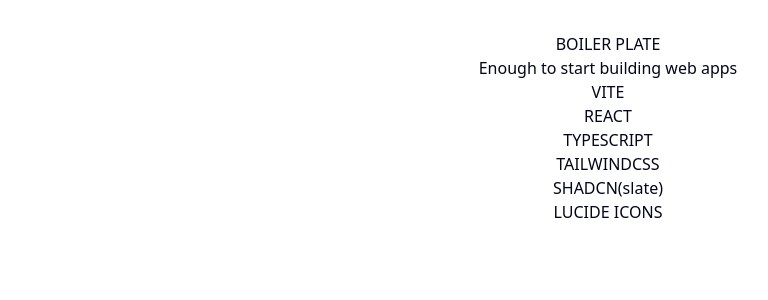
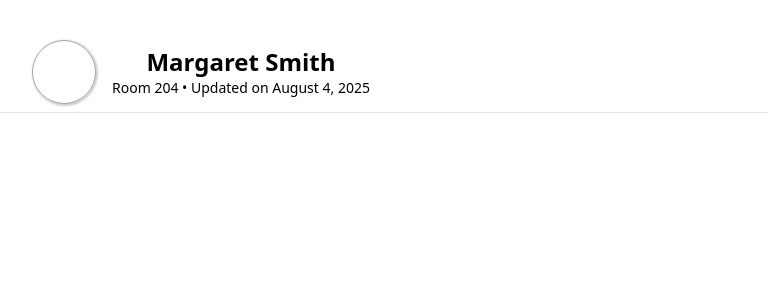
Before and after one commit to bajajshubham/elder-wand, a React (Vite) app: page / in a window 1280 px wide. Shown: the top 300 px of the page, without its empty margins (32-800 px from the left). Built offline with nearby package versions, Linux system fonts and the light colour scheme.

Commit message:
basic header

```diff
--- a/src/App.tsx
+++ b/src/App.tsx
@@ -1,20 +1,13 @@
 import './App.css'
+import { ProfileHeader } from './components/ProfileHeader'
+
 
 function App() {
 
 
   return (
     <>
-      <h1>BOILER PLATE</h1>
-      <p>Enough to start building web apps</p>
-      <ul>
-        <li>VITE</li>
-        <li>REACT</li>
-        <li>TYPESCRIPT</li>
-        <li>TAILWINDCSS</li>
-        <li>SHADCN(slate)</li>
-        <li>LUCIDE ICONS</li>
-      </ul>
+      <ProfileHeader />
     </>
   )
 }
--- /dev/null
+++ b/src/components/ProfileHeader.tsx
@@ -0,0 +1,28 @@
+export function ProfileHeader() {
+  return (
+    <header className="bg-cream-100 border-b border-sage-200 backdrop-blur-xs">
+      <div className="max-w-7xl mx-auto px-4 sm:px-6 lg:px-8">
+        <div className="flex items-center justify-between h-20">
+          <div className="flex items-center gap-2 sm:gap-4">
+            <div
+              className="w-12 h-12 sm:w-16 sm:h-16 bg-sage-500 rounded-full flex items-center justify-center flex-shrink-0"
+              style={{
+                boxShadow: "1px 1px 2px 1px rgba(0, 0, 0, 0.2)",
+                border: "0.666667px solid rgba(163, 163, 163, 1)",
+                aspectRatio: "1 / 1"
+              }}
+            >
+              <span className="text-white font-bold text-lg sm:text-xl">MS</span>
+            </div>
+            <div className="min-w-0">
+              <h1 className="text-xl sm:text-2xl font-bold text-black header-name">Margaret Smith</h1>
+              <p className="text-black text-xs sm:text-sm header-details">
+                Room 204 • Updated on August 4, 2025
+              </p>
+            </div>
+          </div>
+        </div>
+      </div>
+    </header>
+  )
+}
```
